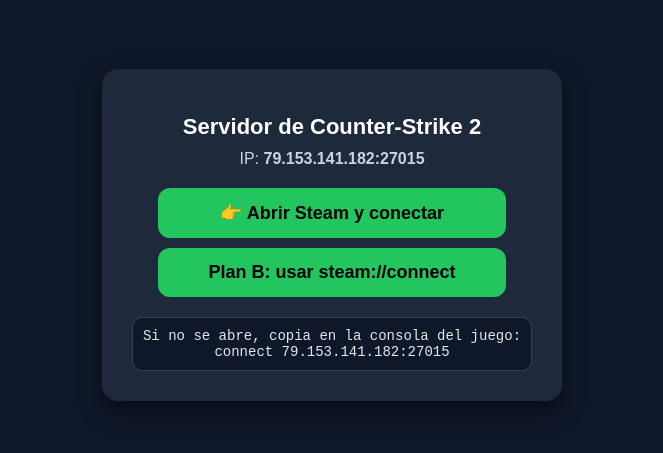
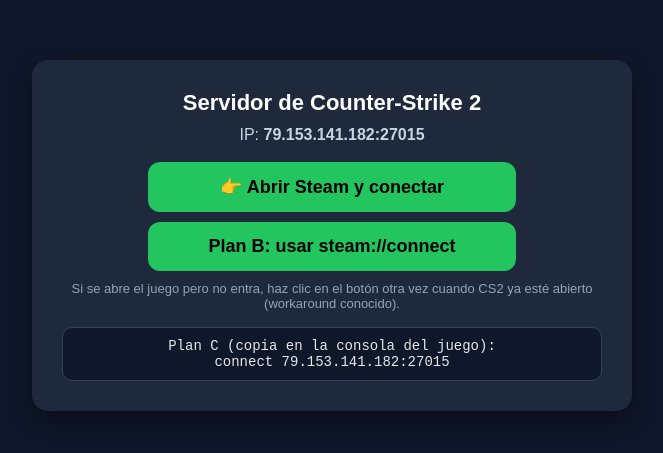
Before and after one commit to Will-Manresa/cs2-join, a plain HTML site: page index.html in a window 1280 px wide. Shown: the part 165-618 px from the top of the page, without its empty margins (308-971 px from the left). Drawn offline with Linux system fonts and the light colour scheme.

Commit message:
Update index.html

```diff
--- a/index.html
+++ b/index.html
@@ -6,56 +6,28 @@
   <style>
     body {
       font-family: Arial, sans-serif;
-      display: flex;
-      align-items: center;
-      justify-content: center;
-      height: 100vh;
-      background: #0f172a;
-      color: #e2e8f0;
-      margin: 0;
+      display: flex; align-items: center; justify-content: center;
+      height: 100vh; background: #0f172a; color: #e2e8f0; margin: 0;
     }
     .card {
-      text-align: center;
-      background: #1e293b;
-      padding: 30px;
-      border-radius: 16px;
-      box-shadow: 0 10px 25px rgba(0,0,0,.4);
-      max-width: 500px;
+      text-align: center; background: #1e293b; padding: 30px;
+      border-radius: 16px; box-shadow: 0 10px 25px rgba(0,0,0,.4);
+      max-width: 540px;
     }
-    h1 {
-      margin-bottom: 10px;
-      font-size: 22px;
-      color: #fff;
+    h1 { margin: 0 0 10px; font-size: 22px; color: #fff; }
+    p { margin: 10px 0 18px; color: #cbd5e1; }
+    .btn {
+      display: block; margin: 10px auto; padding: 14px 24px;
+      border-radius: 12px; background: #22c55e; color: #000;
+      text-decoration: none; font-weight: bold; font-size: 18px; max-width: 320px;
     }
-    p {
-      margin: 10px 0 20px;
-      color: #cbd5e1;
+    .btn:hover { background: #16a34a; }
+    .code {
+      margin-top: 16px; background: #0f172a; border: 1px solid #334155;
+      padding: 10px; border-radius: 10px; font-family: monospace;
+      color: #e5e7eb; font-size: 14px;
     }
-    .btn {
-      display: block;
-      margin: 10px auto;
-      padding: 14px 24px;
-      border-radius: 12px;
-      background: #22c55e;
-      color: #000;
-      text-decoration: none;
-      font-weight: bold;
-      font-size: 18px;
-      max-width: 300px;
-    }
-    .btn:hover {
-      background: #16a34a;
-    }
-    .code {
-      margin-top: 20px;
-      background: #0f172a;
-      border: 1px solid #334155;
-      padding: 10px;
-      border-radius: 10px;
-      font-family: monospace;
-      color: #e5e7eb;
-      font-size: 14px;
-    }
+    .note { font-size: 13px; color: #94a3b8; margin-top: 8px; }
   </style>
 </head>
 <body>
@@ -63,14 +35,18 @@
     <h1>Servidor de Counter-Strike 2</h1>
     <p>IP: <strong>79.153.141.182:27015</strong></p>
 
-    <!-- BOTÓN PRINCIPAL -->
-    <a class="btn" href="steam://run/730//+connect%2079.153.141.182:27015/">👉 Abrir Steam y conectar</a>
+    <!-- BOTÓN PRINCIPAL (run con +connect URL-codificado) -->
+    <a class="btn" href="steam://run/730//%2Bconnect%2079.153.141.182:27015/">👉 Abrir Steam y conectar</a>
 
-    <!-- PLAN B -->
+    <!-- PLAN B: connect “clásico” (puede fallar en algunos Steam) -->
     <a class="btn" href="steam://connect/79.153.141.182:27015">Plan B: usar steam://connect</a>
 
+    <div class="note">
+      Si se abre el juego pero no entra, haz clic en el botón otra vez cuando CS2 ya esté abierto (workaround conocido).
+    </div>
+
     <div class="code">
-      Si no se abre, copia en la consola del juego:<br>
+      Plan C (copia en la consola del juego):<br>
       <code>connect 79.153.141.182:27015</code>
     </div>
   </div>
```
